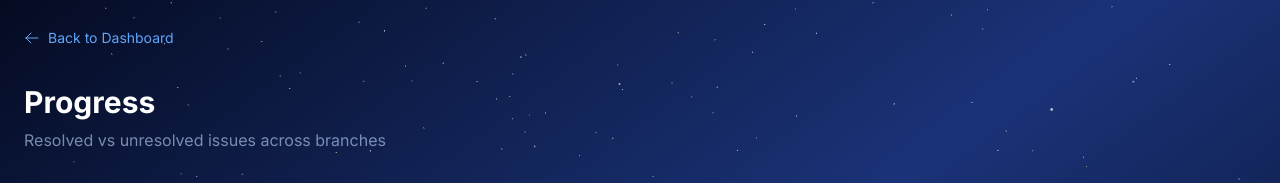
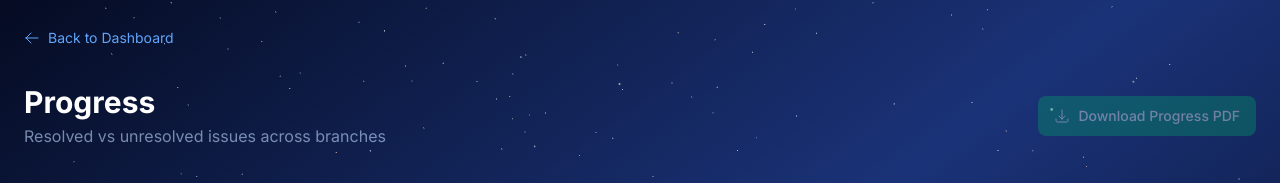
Before and after one commit to altamashasifghouri-hub/quality-management-system, a Next.js app: page /audit/progress in a window 1280 px wide. Shown: the part 107-290 px from the top of the page. Built offline with nearby package versions, Linux system fonts and the light colour scheme; no server answers; the database is empty.

Commit message:
progress: show per-branch % resolved, add Download Progress PDF (summary + branch breakdown + all issues)

```diff
--- a/src/app/audit/progress/page.tsx
+++ b/src/app/audit/progress/page.tsx
@@ -4,6 +4,8 @@ import { useState, useEffect, useCallback } from "react";
 import Link from "next/link";
 import { createClient } from "@/lib/supabase/client";
 import Navbar from "@/components/Navbar";
+import { jsPDF } from "jspdf";
+import autoTable from "jspdf-autotable";
 
 interface Finding {
   department?: string;
@@ -29,6 +31,7 @@ interface Plan {
 interface Issue {
   planId: string;
   planTitle: string;
+  branchName: string;
   auditDate: string | null;
   finding: Finding;
 }
@@ -112,17 +115,27 @@ export default function ProgressPage() {
   useEffect(() => { fetchData(); }, [fetchData]);
 
   const selected = activeBranch ? groups.filter((g) => g.name === activeBranch) : groups;
-  const issues: Issue[] = selected.flatMap((g) =>
+  function collectIssues(gs: { name: string; plans: Plan[] }[]): Issue[] {
+    const list = gs.flatMap((g) =>
       g.plans.flatMap((pl) =>
-      pl.findings.map((f): Issue => ({ planId: pl.id, planTitle: pl.title, auditDate: pl.date_of_plan || pl.created_at, finding: f }))
+        pl.findings.map((f): Issue => ({
+          planId: pl.id,
+          planTitle: pl.title,
+          branchName: g.name,
+          auditDate: pl.date_of_plan || pl.created_at,
+          finding: f,
+        }))
       )
     );
-  issues.sort((a, z) => {
+    list.sort((a, z) => {
       const ar = a.finding.resolved === true ? 1 : 0;
       const zr = z.finding.resolved === true ? 1 : 0;
       if (ar !== zr) return ar - zr;
       return (z.finding.resolved_at || "").localeCompare(a.finding.resolved_at || "");
     });
+    return list;
+  }
+  const issues = collectIssues(selected);
 
   const totals = groups.reduce(
     (acc, g) => {
@@ -134,6 +147,76 @@ export default function ProgressPage() {
   );
   const unresolved = totals.total - totals.resolved;
   const pct = totals.total ? Math.round((totals.resolved / totals.total) * 100) : 0;
+
+  function downloadPdf() {
+    const doc = new jsPDF();
+    const pageWidth = doc.internal.pageSize.getWidth();
+    const margin = 18;
+    doc.setFontSize(16);
+    doc.setTextColor(15, 23, 42);
+    doc.text("Issues Progress Report", pageWidth / 2, margin, { align: "center" });
+    doc.setFontSize(9);
+    doc.setTextColor(100, 116, 139);
+    doc.text(`Generated: ${new Date().toLocaleString(undefined, { dateStyle: "medium", timeStyle: "short" })}`, pageWidth / 2, margin + 6, { align: "center" });
+
+    autoTable(doc, {
+      startY: margin + 12,
+      theme: "grid",
+      head: [["Metric", "Value"]],
+      body: [
+        ["Total issues", String(totals.total)],
+        ["Resolved", String(totals.resolved)],
+        ["Unresolved", String(unresolved)],
+        ["Resolved %", `${pct}%`],
+      ],
+      styles: { fontSize: 9, cellPadding: 2.5 },
+      columnStyles: { 0: { fontStyle: "bold", cellWidth: 60 } },
+    });
+    let y = (doc as any).lastAutoTable.finalY + 10;
+
+    doc.setFontSize(12);
+    doc.setTextColor(29, 78, 216);
+    doc.text("Branch breakdown", margin, y);
+    y += 6;
+    autoTable(doc, {
+      startY: y,
+      theme: "grid",
+      head: [["Branch", "Issues", "Resolved", "Unresolved", "Resolved %"]],
+      body: groups.map((g) => {
+        const n = g.plans.reduce((s, pl) => s + pl.findings.length, 0);
+        const r = g.plans.reduce((s, pl) => s + pl.findings.filter((f) => f.resolved === true).length, 0);
+        const p = n ? Math.round((r / n) * 100) : 0;
+        return [g.name, String(n), String(r), String(n - r), `${p}%`];
+      }),
+      styles: { fontSize: 9, cellPadding: 2.5 },
+    });
+    y = (doc as any).lastAutoTable.finalY + 10;
+
+    const allIssues = collectIssues(groups);
+    doc.setFontSize(12);
+    doc.setTextColor(29, 78, 216);
+    doc.text("Issues", margin, y);
+    y += 4;
+    autoTable(doc, {
+      startY: y,
+      theme: "grid",
+      head: [["#", "Issue", "Branch", "Department", "Type", "Audit date", "Resolved date & time", "Status"]],
+      body: allIssues.map((it, i) => [
+        String(i + 1),
+        it.finding.detail,
+        it.branchName,
+        it.finding.department || "—",
+        it.finding.type || "Medium",
+        fmtDate(it.auditDate),
+        it.finding.resolved === true ? fmt12h(it.finding.resolved_at) : "—",
+        it.finding.resolved === true ? "Resolved" : "Unresolved",
+      ]),
+      styles: { fontSize: 8, cellPadding: 2.5 },
+      columnStyles: { 1: { cellWidth: 70 } },
+    });
+
+    doc.save("QMS_Issues_Progress_Report.pdf");
+  }
 
   return (
     <div className="min-h-screen bg-gradient-to-br from-slate-950 via-blue-900/85 to-slate-950">
@@ -148,8 +231,22 @@ export default function ProgressPage() {
           </Link>
         </div>
 
-        <h1 className="text-3xl font-bold text-white mb-2">Progress</h1>
-        <p className="text-blue-200/60 mb-10">Resolved vs unresolved issues across branches</p>
+        <div className="flex flex-wrap items-center justify-between gap-4 mb-10">
+          <div>
+            <h1 className="text-3xl font-bold text-white mb-1">Progress</h1>
+            <p className="text-blue-200/60">Resolved vs unresolved issues across branches</p>
+          </div>
+          <button
+            onClick={downloadPdf}
+            disabled={loading || totals.total === 0}
+            className="inline-flex items-center gap-2 px-4 py-2.5 rounded-lg bg-emerald-600 hover:bg-emerald-500 disabled:opacity-40 text-white text-sm font-medium transition-colors"
+          >
+            <svg className="w-4 h-4" fill="none" viewBox="0 0 24 24" strokeWidth={1.5} stroke="currentColor">
+              <path strokeLinecap="round" strokeLinejoin="round" d="M3 16.5v2.25A2.25 2.25 0 0 0 5.25 21h13.5A2.25 2.25 0 0 0 21 18.75V16.5M16.5 12 12 16.5m0 0L7.5 12m4.5 4.5V3" />
+            </svg>
+            Download Progress PDF
+          </button>
+        </div>
 
         {loading ? (
           <div className="flex justify-center py-16"><div className="w-8 h-8 border-2 border-blue-400 border-t-transparent rounded-full animate-spin" /></div>
@@ -192,10 +289,13 @@ export default function ProgressPage() {
                     >
                       <div className="flex flex-wrap items-center justify-between gap-2 mb-2">
                         <span className="text-white font-medium">{g.name}</span>
-                        <span className="text-xs text-blue-200/50">{n} issues · {r} resolved · {u} unresolved</span>
+                        <span className="text-xs text-blue-200/50">{n} issues · {r} resolved · {u} unresolved · <span className="text-emerald-300 font-semibold">{width}% resolved</span></span>
                       </div>
-                      <div className="h-2.5 w-full rounded-full bg-white/10 overflow-hidden">
+                      <div className="flex items-center gap-3">
+                        <div className="h-2.5 flex-1 rounded-full bg-white/10 overflow-hidden">
                           <div className="h-full rounded-full bg-emerald-500/80 transition-all" style={{ width: `${width}%` }} />
+                        </div>
+                        <span className="text-xs font-semibold text-emerald-300 w-10 text-right">{width}%</span>
                       </div>
                     </button>
                   );
@@ -215,13 +315,14 @@ export default function ProgressPage() {
                 {groups.map((g) => {
                   const n = g.plans.reduce((s, pl) => s + pl.findings.length, 0);
                   const r = g.plans.reduce((s, pl) => s + pl.findings.filter((f) => f.resolved === true).length, 0);
+                  const p = n ? Math.round((r / n) * 100) : 0;
                   return (
                     <button
                       key={g.name}
                       onClick={() => setActiveBranch(g.name)}
                       className={`px-4 py-2 rounded-lg text-sm font-medium border transition-colors ${activeBranch === g.name ? "bg-blue-600/30 border-blue-500/40 text-blue-200" : "bg-white/5 border-white/10 text-blue-200/60 hover:bg-white/10"}`}
                     >
-                      {g.name} · {r}/{n}
+                      {g.name} · {p}%
                     </button>
                   );
                 })}
```
Lines whose indentation alone changed are shown as unchanged.
